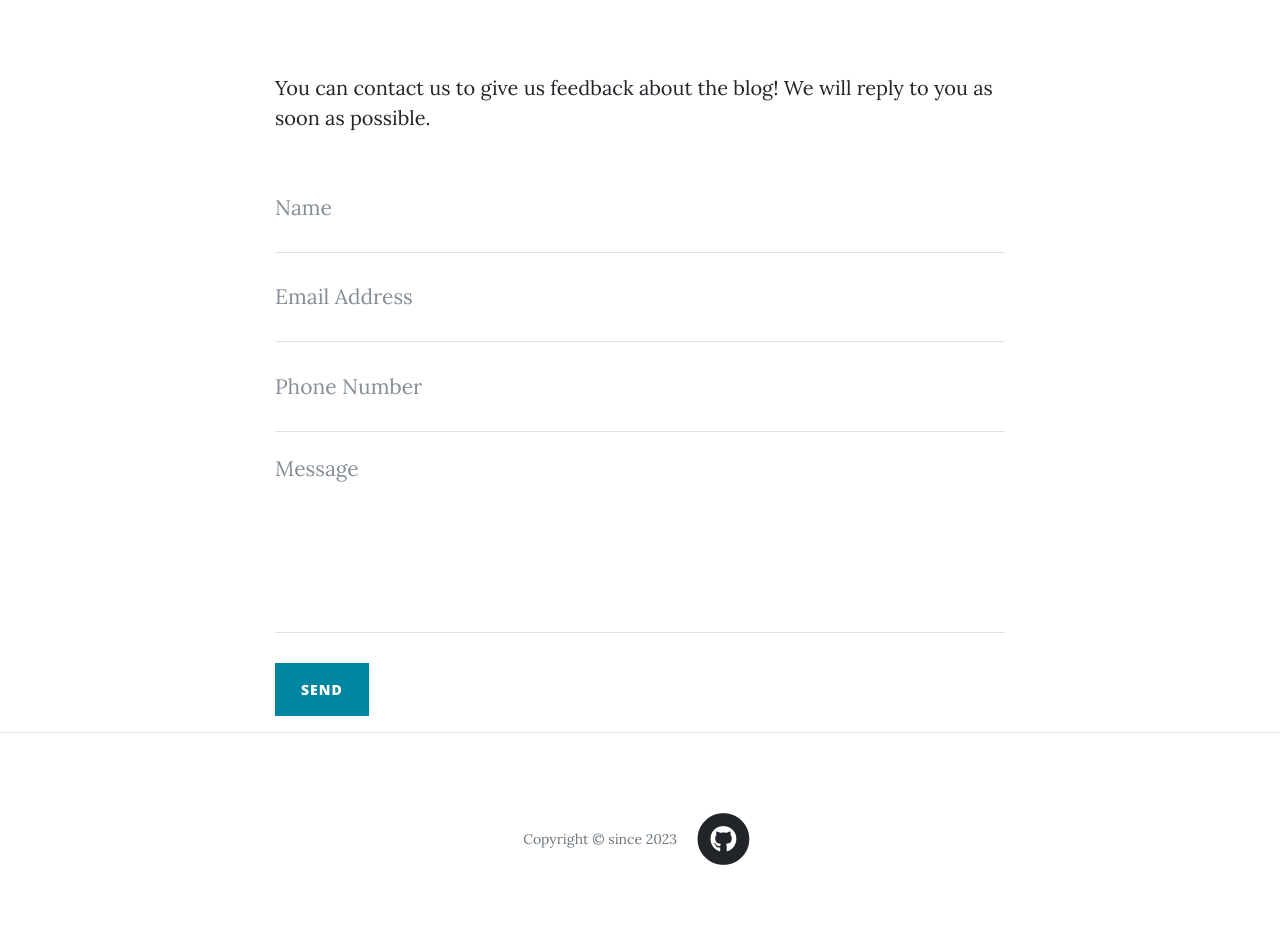
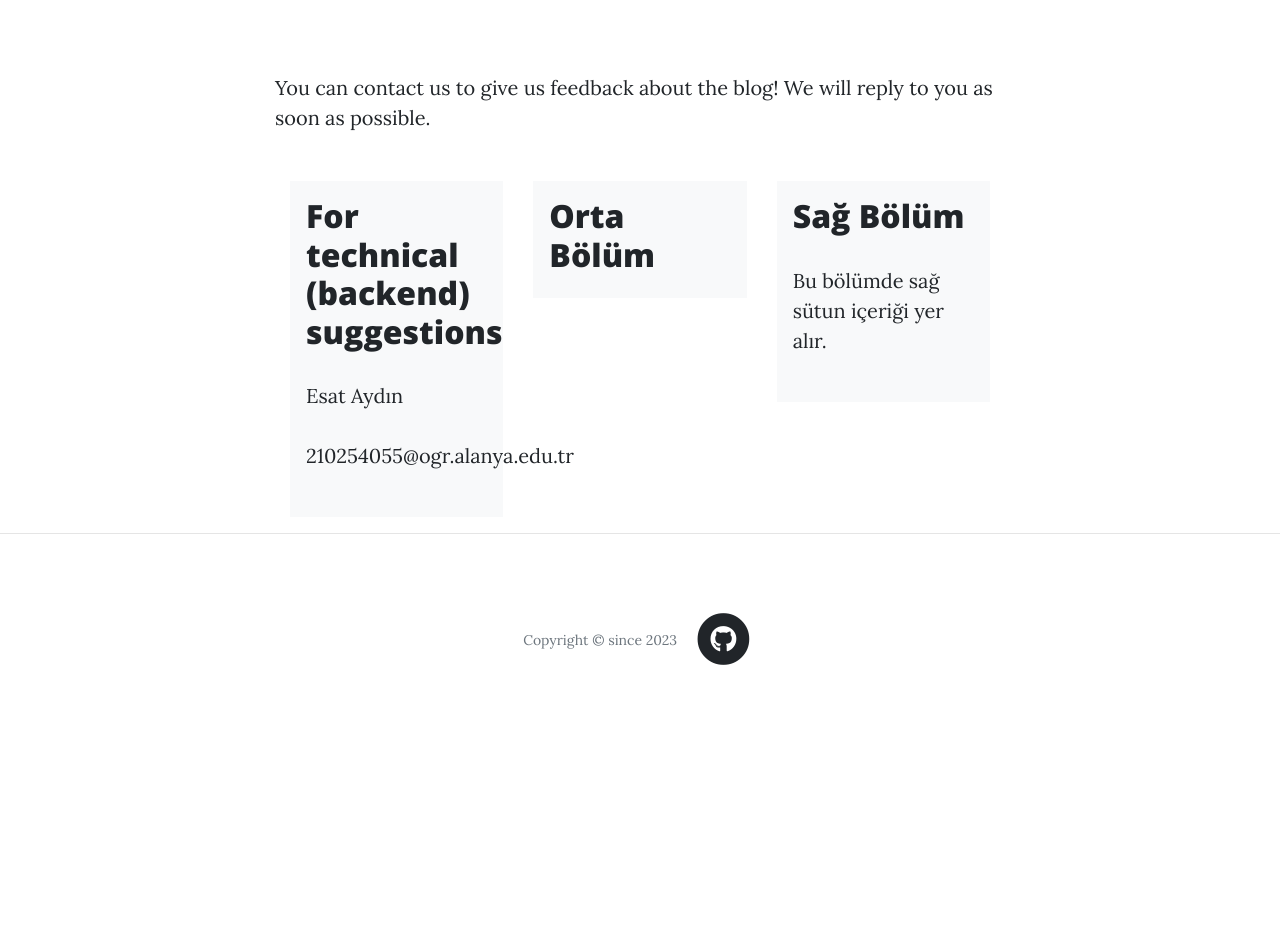
Before and after one commit to gorkembasaran/ShareReadDiscoverBlog, a Flask app: page /contact in a window 1280 px wide. Shown: the part 539-1470 px from the top of the page. After the commit the page ends 1204 px from the top, so only its background shows below. Run offline with Flask 2, Linux system fonts and the light colour scheme; some libraries are stand-ins or nearby versions.

```diff
--- a/templates/contact.html
+++ b/templates/contact.html
@@ -23,40 +23,34 @@
         <!-- Contact Form - Enter your email address on line 19 of the mail/contact_me.php file to make this form work. -->
         <!-- WARNING: Some web hosts do not allow emails to be sent through forms to common mail hosts like Gmail or Yahoo. It's recommended that you use a private domain email address! -->
         <!-- To use the contact form, your site must be on a live web host with PHP! The form will not work locally! -->
-        <form name="sentMessage" id="contactForm" novalidate>
-          <!-- Eğer hesaba giriş yapılmışsa sadece text kısmı gözükecek -->
-          <div class="control-group">
-            <div class="form-group floating-label-form-group controls">
-              <label>Name</label>
-              <input type="text" class="form-control" placeholder="Name" id="name" required data-validation-required-message="Please enter your name.">
-              <p class="help-block text-danger"></p>
+        <div class="container-fluid mt-5">
+          <div class="row">
+              <!-- Sol Sütun -->
+              <div class="col-md-4">
+                  <div class="p-3 bg-light">
+                      <h2>For technical (backend) suggestions</h2>
+                      <p>Esat Aydın</p>
+                      <p>210254055@ogr.alanya.edu.tr</p>
                   </div>
               </div>
-          <div class="control-group">
-            <div class="form-group floating-label-form-group controls">
-              <label>Email Address</label>
-              <input type="email" class="form-control" placeholder="Email Address" id="email" required data-validation-required-message="Please enter your email address.">
-              <p class="help-block text-danger"></p>
+
+              <!-- Orta Sütun -->
+              <div class="col-md-4">
+                  <div class="p-3 bg-light">
+                      <h2>Orta Bölüm</h2>
+
                   </div>
               </div>
-          <div class="control-group">
-            <div class="form-group col-xs-12 floating-label-form-group controls">
-              <label>Phone Number</label>
-              <input type="tel" class="form-control" placeholder="Phone Number" id="phone" required data-validation-required-message="Please enter your phone number.">
-              <p class="help-block text-danger"></p>
+
+              <!-- Sağ Sütun -->
+              <div class="col-md-4">
+                  <div class="p-3 bg-light">
+                      <h2>Sağ Bölüm</h2>
+                      <p>Bu bölümde sağ sütun içeriği yer alır.</p>
                   </div>
               </div>
-          <div class="control-group">
-            <div class="form-group floating-label-form-group controls">
-              <label>Message</label>
-              <textarea rows="5" class="form-control" placeholder="Message" id="message" required data-validation-required-message="Please enter a message."></textarea>
-              <p class="help-block text-danger"></p>
           </div>
       </div>
-          <br>
-          <div id="success"></div>
-          <button type="submit" class="btn btn-primary" id="sendMessageButton">Send</button>
-        </form>
       </div>
     </div>
   </div>
```
Also changed, not shown: templates/index.html (+4 -5 lines), templates/movies.html (+6 -6 lines), templates/musics.html (+5 -6 lines), templates/topics.html (+4 -5 lines), instance/default.db. Lines whose indentation alone changed are shown as unchanged.
